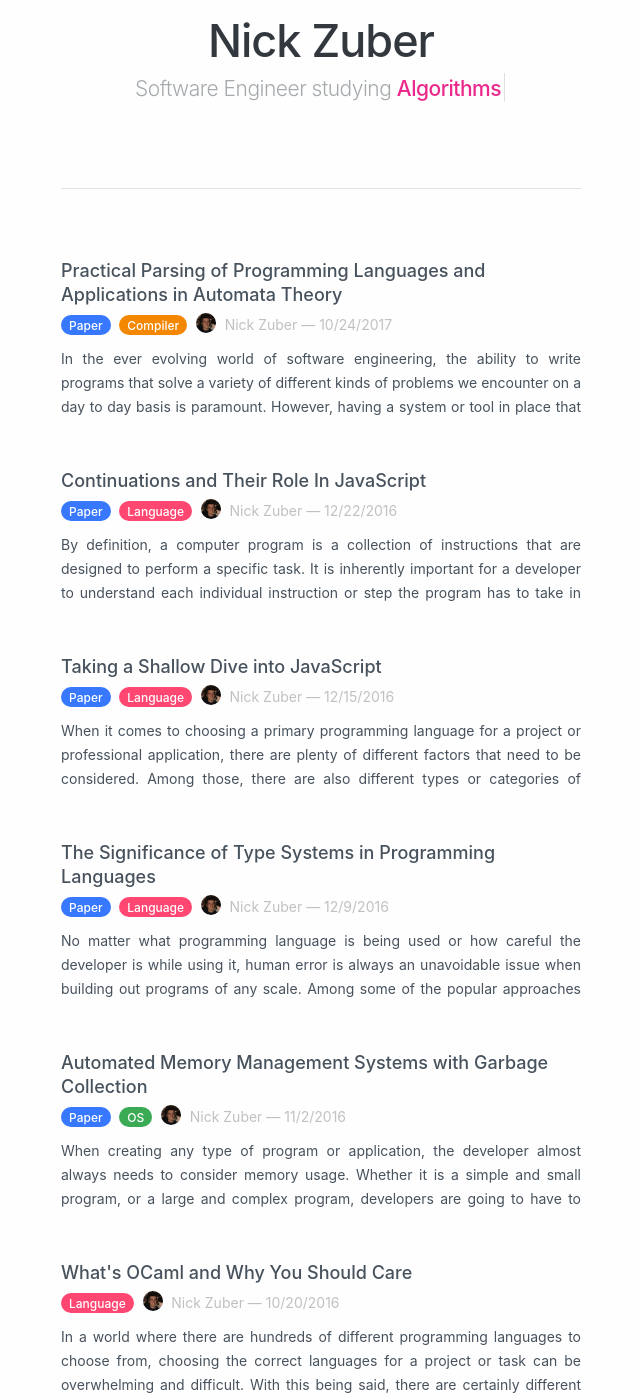
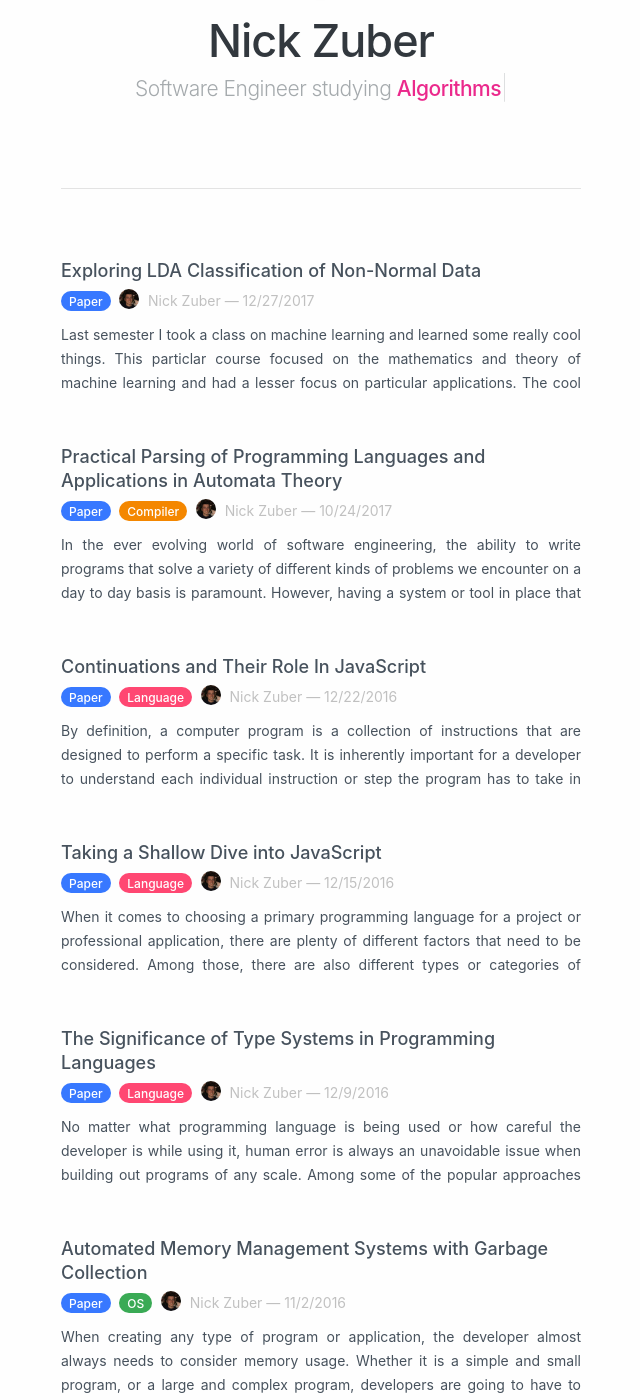
Before and after one commit to nickzuber/nickzuber-v1, a Jekyll site: the page built from blog.html, in a window 1280 px wide and 1400 px high, scrolled down 199 px. Shown: the whole window, without its empty margins (319-959 px from the left). Built offline with Jekyll 4.4.1, drawn with Linux system fonts in a browser that asks for light colours; nearby versions of some CDN libraries.

Commit message:
New blog post and update resume

```diff
--- /dev/null
+++ b/_posts/2017-12-27-exploring-lda-classification-of-non-normal-data.md
@@ -0,0 +1,16 @@
+---
+layout: post
+title: "Exploring LDA Classification of Non-Normal Data"
+date: 2017-12-27 13:31:48 -0500
+permalink: blog/exploring-lda-classification-of-non-normal-data
+use_math: true
+author: Nick Zuber
+tags:
+ - paper
+---
+
+Last semester I took a class on machine learning and learned some really cool things. This particlar course focused on the mathematics and theory of machine learning and had a lesser focus on particular applications. The cool part about this approach is it gave me a much better opportunity to really understand these models that we use more and more each day, and help us better adapt them in real world applications.
+
+One of our main projects was to take an existing statistical model and do something novel with it. My partner [Lucas Tata](https://github.com/lucas-tata) and I decided to take a deep dive into the Linear Discriminant Analysis Classification model and figure out _why_ exactly it yields unexpected results when the data normality assumption is violated. Using this information, we then try some things to remedy the specific "weak" points in the algorithm (spoilers, we don't).
+
+Overall it was a really interesting project that lead to a much deeper understanding of these kinds of linear models and their shortcomings. I encourage you to check out [our research paper on the topic](../pdf/lda.pdf) if you're interested.
```
Also changed, not shown: _posts/2016-08-25-rolling-hash-data-structure-and-applications.md (+1 -1 lines), 2 other files.
